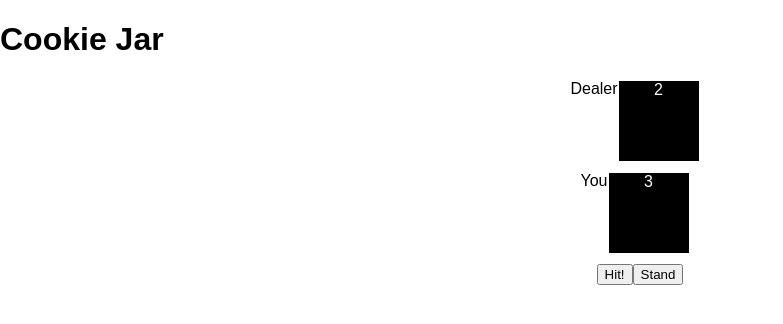
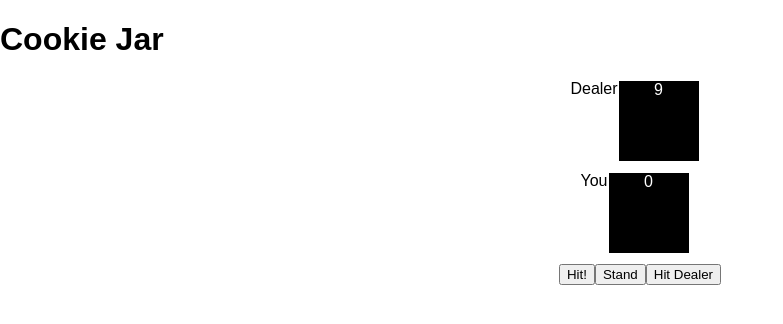
Before and after one commit to RobertWilson196/CookieJar, a React (Create React App) app: page / in a window 1280 px wide. Shown: the top 324 px of the page, without its empty margins (0-783 px from the left). Built offline with nearby package versions, Linux system fonts and the light colour scheme.

Commit message:
added a deakcard function

```diff
--- a/src/App.js
+++ b/src/App.js
@@ -7,23 +7,51 @@ class App extends Component {
     super();
     this.state = {
       dealer: {
-        total: 2,
+        total: 0,
         cardCount: 0,
+        toMax: 21,
         isBust: false,
         isTurn: false,
       },
       player: {
-        total: 3,
+        total: 0,
         cardCount: 0,
+        toMax: 21,
         isBust: false,
         isTurn: false,
       },
     }
     this.dealCard = this.dealCard.bind(this);
+    this.checkResults = this.checkResults.bind(this);
+  }
+
+  checkResults(target) {
+    const tempState = this.state[target];
+    tempState.toMax
+    if(tempState.toMax === 0) {
+      console.log('blackjack');
+    } else if (tempState.toMax < 0) { // negative value
+      this.setState({
+        ...tempState,
+        isBust: true,
+      })
+    }
+    console.log('test',tempState.toMax);
   }
 
   dealCard(target) {
-    [target].total += 1;
+    let cardValue = (Math.floor(Math.random() * 10)) + 1;
+    const tempState = this.state[target];
+    this.setState({
+      [target]: {
+        ...tempState,
+        cardCount: tempState.cardCount + 1,
+        total: tempState.total + cardValue,
+        toMax: tempState.toMax - cardValue,
+      }
+    });
+    console.log(cardValue);
+    this.checkResults(target);
   }
 
   render() {
@@ -39,12 +67,25 @@ class App extends Component {
           <CardCounter value={this.state.player.total} />
         </div>
         <div className="flex-container-h">
-          <button onClick={() => console.log('Hit!')}>Hit!</button>
-          <button onClick={() => console.log('Stand')}>Stand</button>
+          <button onClick={() => this.dealCard('player')}>Hit!</button>
+          <button onClick={() => console.log(this.state.player)}>Stand</button>
+          <button onClick={() => this.dealCard('dealer')}>Hit Dealer</button>
         </div>
       </div>
     );
   }
+  componentDidMount() {
+    let tempValue = (Math.floor(Math.random() * 10)) + 1;
+    this.setState({
+      dealer: {
+        total: tempValue,
+        cardCount: 1,
+        toMax: 21 - tempValue,
+        isBust: false,
+        isTurn: false,
+      },
+    })
+  }
 }
 
 export default App;
```
